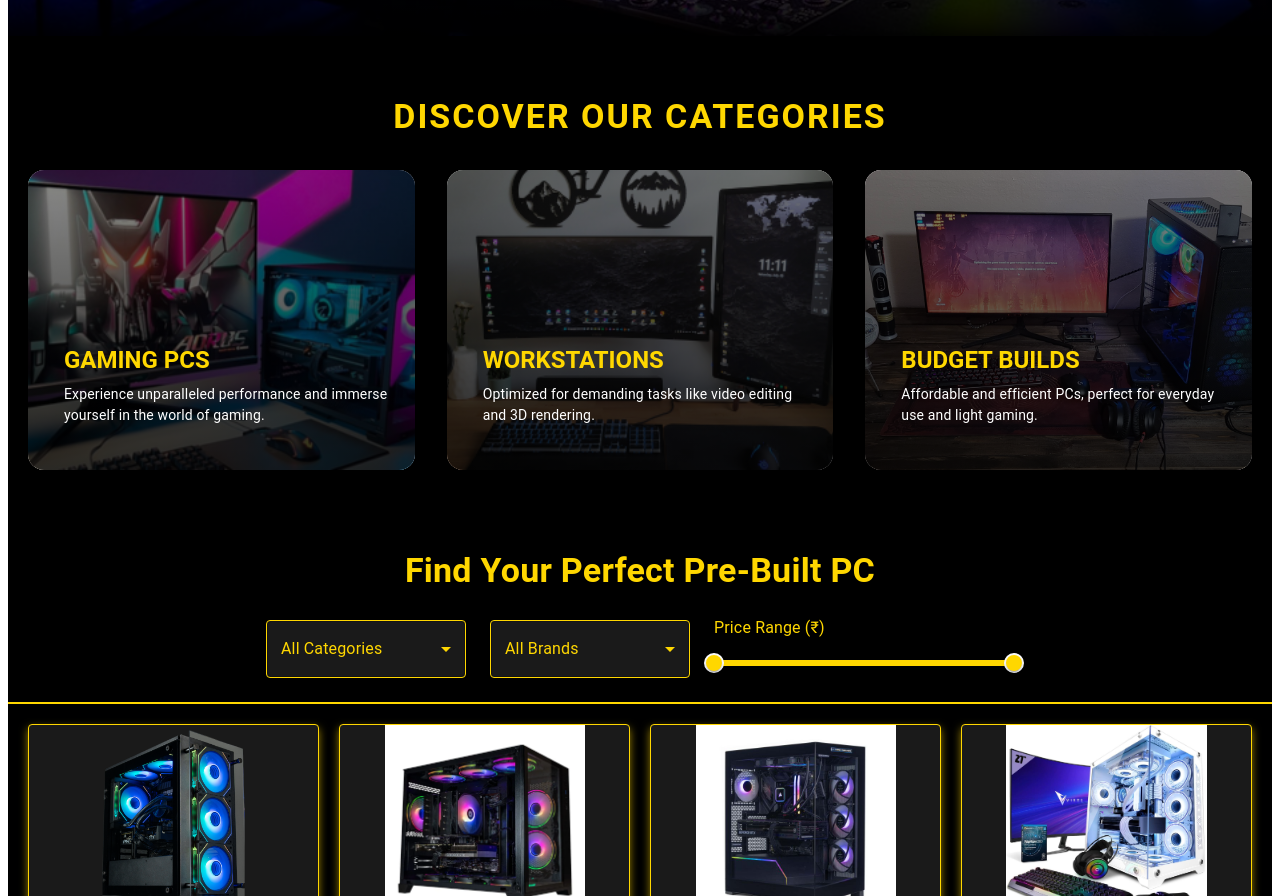
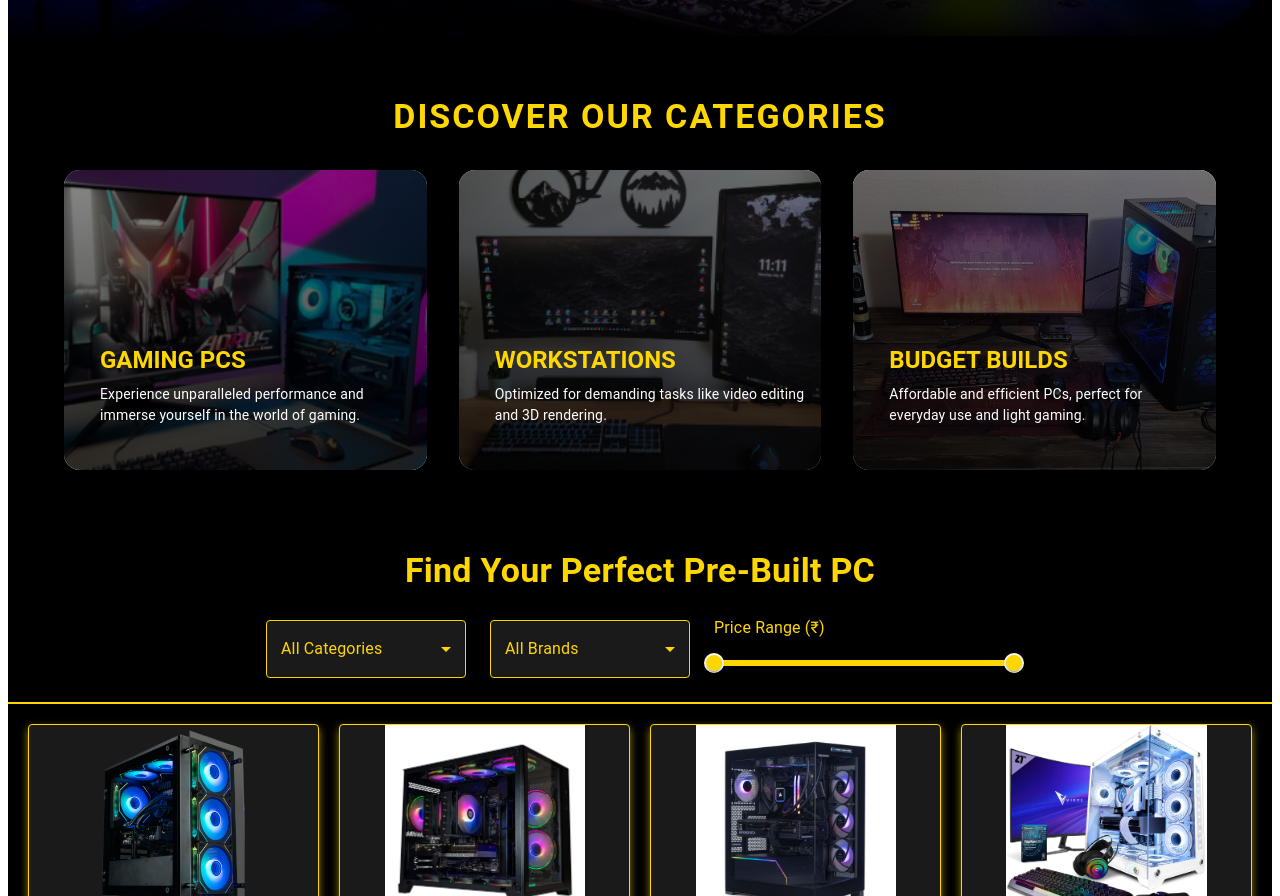
Before and after one commit to kaviraj-m/the_computer_community, a React (Vite) app: page /prebuilt in a window 1280 px wide. Shown: the part 932-1828 px from the top of the page. Built offline with nearby package versions, Linux system fonts and the light colour scheme.

Commit message:
design update

```diff
--- a/src/components/CategoryHighlights.jsx
+++ b/src/components/CategoryHighlights.jsx
@@ -1,5 +1,5 @@
 import React from 'react';
-import { Grid, Card, CardContent, Typography, CardMedia, Box } from '@mui/material';
+import { Grid, Card, CardContent, Typography, CardMedia, Box, Container } from '@mui/material';
 import { styled } from '@mui/system';
 import GamingImage from "../assets/gaming.png";
 import WorkstationImage from "../assets/workstation.png";
@@ -57,6 +57,7 @@ const TextContent = styled(CardContent)({
 const CategoryHighlights = () => {
   return (
     <Box sx={{ backgroundColor: '#000', padding: '60px 20px' }}>
+      <Container maxWidth="lg">
         <Typography
           variant="h4"
           align="center"
@@ -104,6 +105,7 @@ const CategoryHighlights = () => {
             </Grid>
           ))}
         </Grid>
+      </Container>
     </Box>
   );
 };
```
Lines whose indentation alone changed are shown as unchanged.
